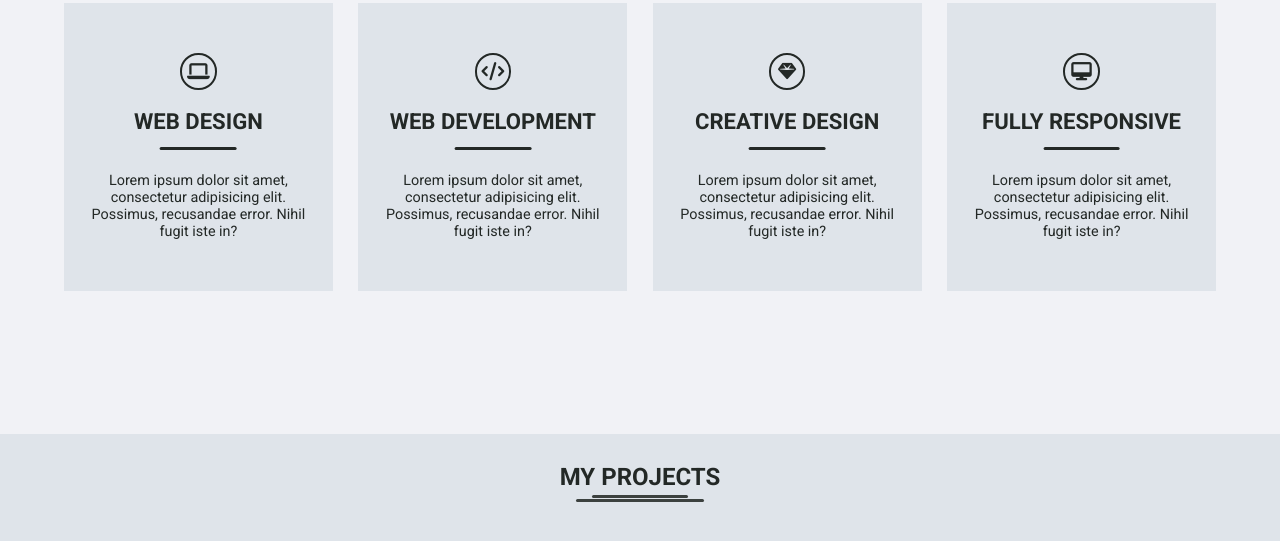
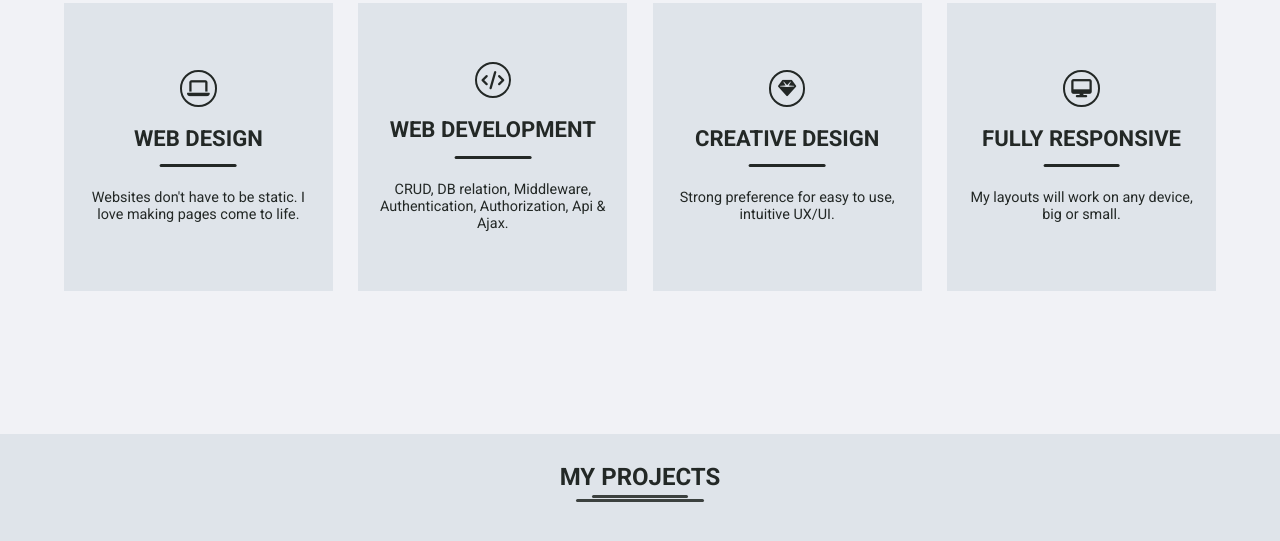
Before and after one commit to myintmyatzaw885/portfolio, a plain HTML site: page index.html in a window 1280 px wide. Shown: the part 1366-1907 px from the top of the page. Drawn offline with nearby package versions, Linux system fonts and the light colour scheme.

Commit message:
Add files via upload

```diff
--- a/index.html
+++ b/index.html
@@ -152,22 +152,22 @@
             <div class="service-box">
                 <i class="fa-solid fa-laptop"></i>
                 <div class="service-title">web design</div>
-                <div class="service-content">Lorem ipsum dolor sit amet, consectetur adipisicing elit. Possimus, recusandae error. Nihil fugit iste in?</div>
+                <div class="service-content">Websites don't have to be static. I love making pages come to life.</div>
             </div>
             <div class="service-box">
                 <i class="fa-solid fa-code"></i>
                 <div class="service-title">web development</div>
-                <div class="service-content">Lorem ipsum dolor sit amet, consectetur adipisicing elit. Possimus, recusandae error. Nihil fugit iste in?</div>
+                <div class="service-content">CRUD, DB relation, Middleware, Authentication, Authorization, Api & Ajax.</div>
             </div>
             <div class="service-box">
                 <i class="fa-solid fa-gem"></i>
                 <div class="service-title">creative design</div>
-                <div class="service-content">Lorem ipsum dolor sit amet, consectetur adipisicing elit. Possimus, recusandae error. Nihil fugit iste in?</div>
+                <div class="service-content">Strong preference for easy to use, intuitive UX/UI.</div>
             </div>
             <div class="service-box">
                 <i class="fa-solid fa-desktop"></i>
                 <div class="service-title">fully responsive</div>
-                <div class="service-content">Lorem ipsum dolor sit amet, consectetur adipisicing elit. Possimus, recusandae error. Nihil fugit iste in?</div>
+                <div class="service-content">My layouts will work on any device, big or small.</div>
             </div>
         </div>
     </section>
```
